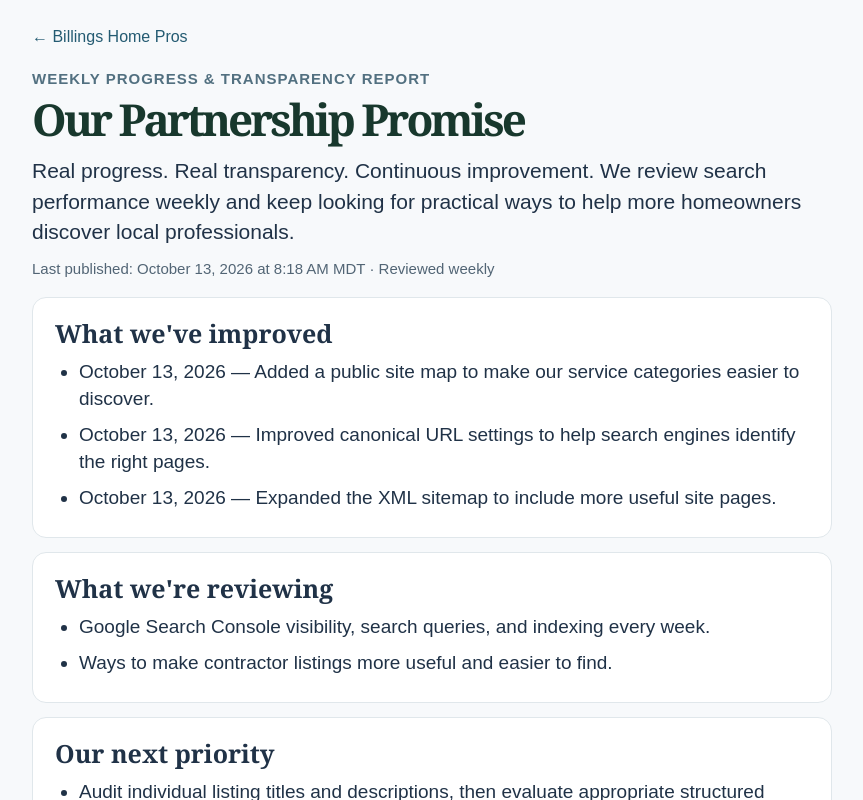
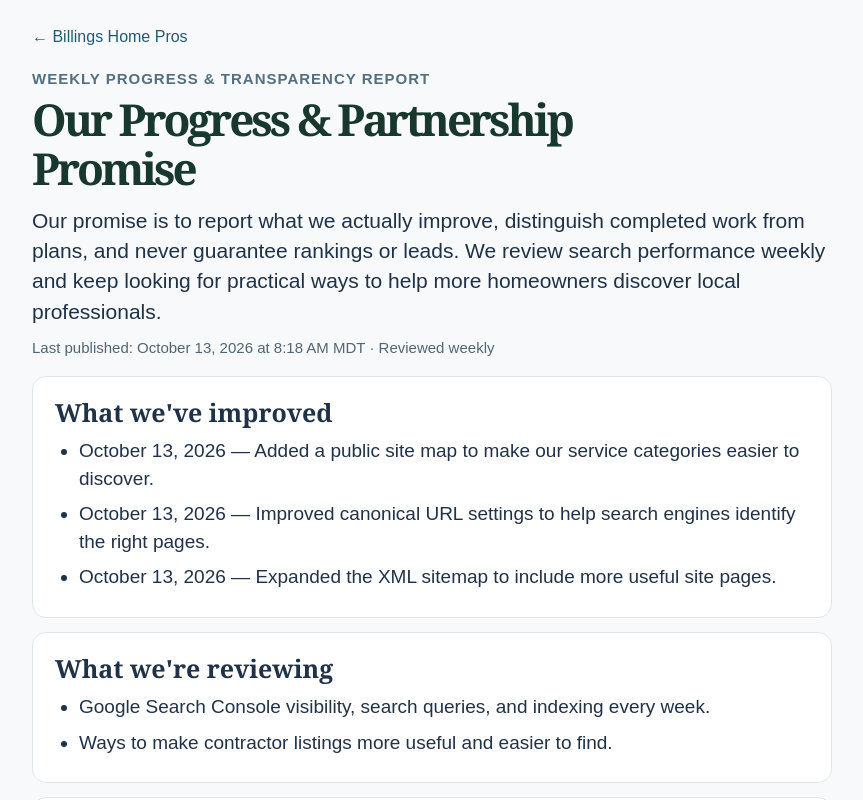
Before and after one commit to Cheddaronbass/billingshomepros, a Next.js app: page /our-progress in a window 1280 px wide. Shown: the top 800 px of the page, without its empty margins (208-1071 px from the left). Built offline with nearby package versions, Linux system fonts and the light colour scheme.

Commit message:
Clarify progress page partnership promise and transparency

```diff
--- a/app/our-progress/page.js
+++ b/app/our-progress/page.js
@@ -1,5 +1,5 @@
 export const metadata = {
-  title: "Our Partnership Promise | Billings Home Pros",
+  title: "Our Progress & Partnership Promise | Billings Home Pros",
   description: "See the improvements we're making to help homeowners discover local Billings service professionals.",
   alternates: { canonical: "/our-progress" },
 };
@@ -36,8 +36,8 @@ export default function OurProgressPage() {
         <a href="/" style={{ color: "#245b72", fontSize: 16 }}>← Billings Home Pros</a>
         <header style={{ margin: "24px 0 20px" }}>
           <p style={{ color: "#527080", fontWeight: 700, fontSize: 15, letterSpacing: 1, textTransform: "uppercase", marginBottom: 8 }}>Weekly Progress &amp; Transparency Report</p>
-          <h1 style={{ fontSize: "clamp(30px, 6vw, 44px)", lineHeight: 1.12, margin: "0 0 12px" }}>Our Partnership Promise</h1>
-          <p style={{ fontSize: "clamp(18px, 3vw, 21px)", lineHeight: 1.45, margin: 0 }}>Real progress. Real transparency. Continuous improvement. We review search performance weekly and keep looking for practical ways to help more homeowners discover local professionals.</p>
+          <h1 style={{ fontSize: "clamp(30px, 6vw, 44px)", lineHeight: 1.12, margin: "0 0 12px" }}>Our Progress &amp; Partnership Promise</h1>
+          <p style={{ fontSize: "clamp(18px, 3vw, 21px)", lineHeight: 1.45, margin: 0 }}>Our promise is to report what we actually improve, distinguish completed work from plans, and never guarantee rankings or leads. We review search performance weekly and keep looking for practical ways to help more homeowners discover local professionals.</p>
           <p style={{ fontSize: 15, color: "#526575", margin: "12px 0 0" }}>Last published: October 13, 2026 at 8:18 AM MDT · Reviewed weekly</p>
         </header>
         <div style={{ display: "grid", gap: 14 }}>
```
